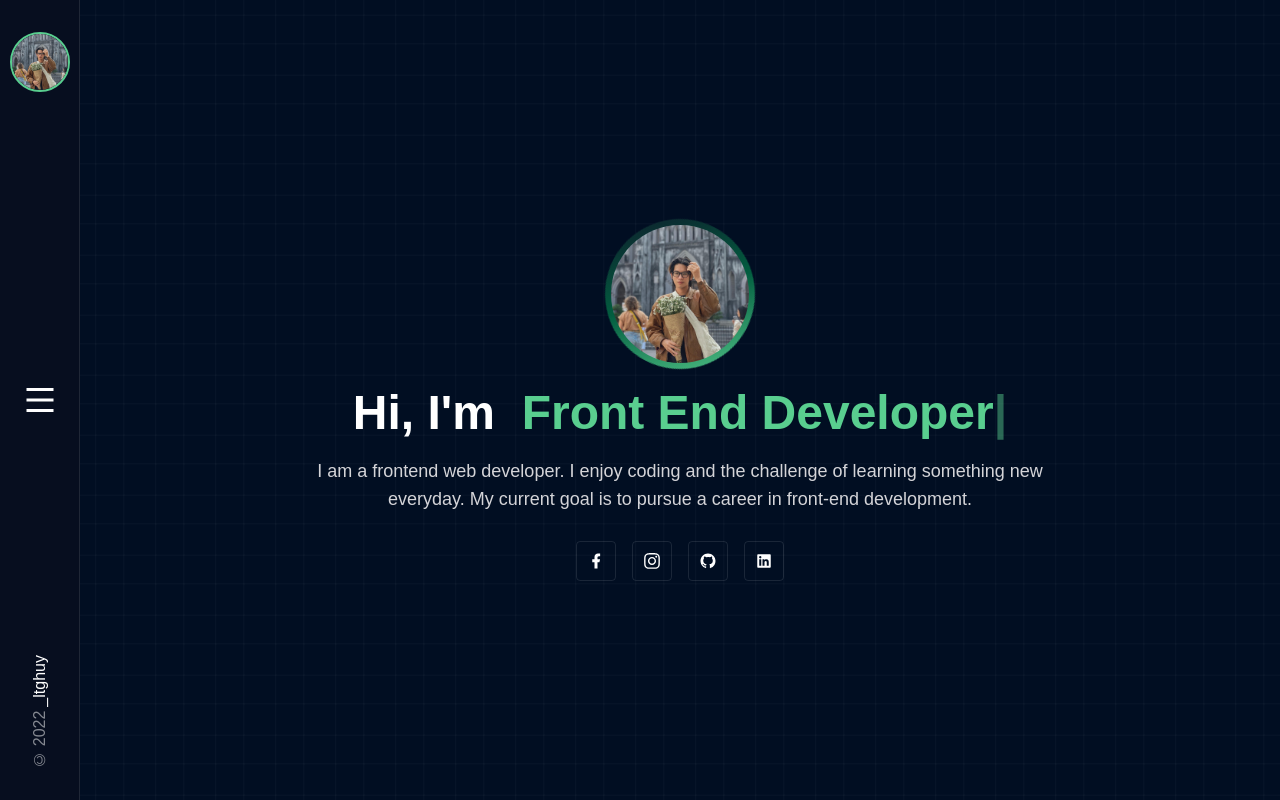
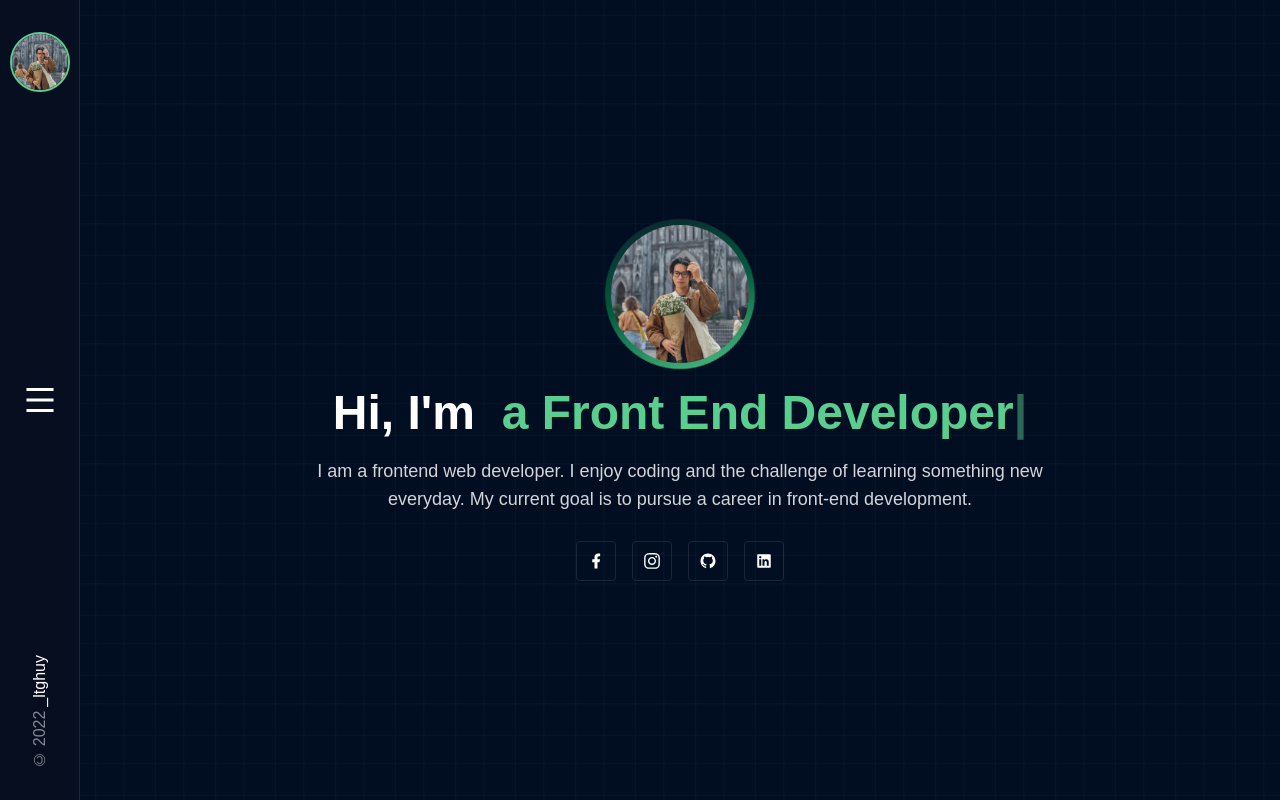
Before and after one commit to ltghuy/my-porfolio-2022, a Next.js app: page / in a window 1280 px wide. Built offline with nearby package versions, Linux system fonts and the light colour scheme; a web font is replaced by a local one.

Commit message:
Update typing text

```diff
--- a/containers/HomeSection/index.tsx
+++ b/containers/HomeSection/index.tsx
@@ -52,7 +52,7 @@ const HomeSection = () => {
             </div>
             <div className="transition-all duration-500 fade-in">
               <TextTyping
-                textArray={['Huy Le', 'Front End Developer']}
+                textArray={['Huy Le', 'a Front End Developer']}
                 addTextTimer={120}
                 removeTextTimer={60}
               />
```
